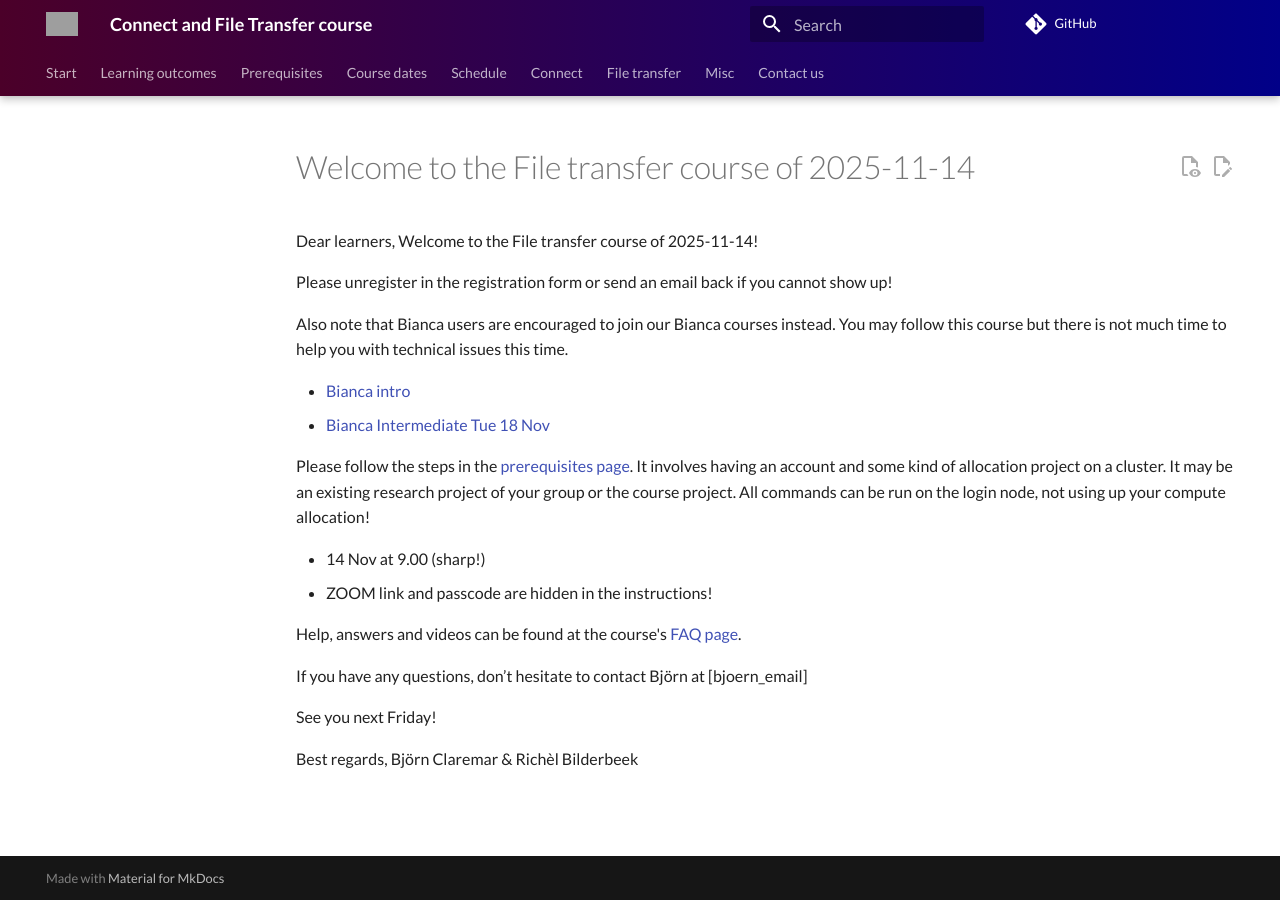
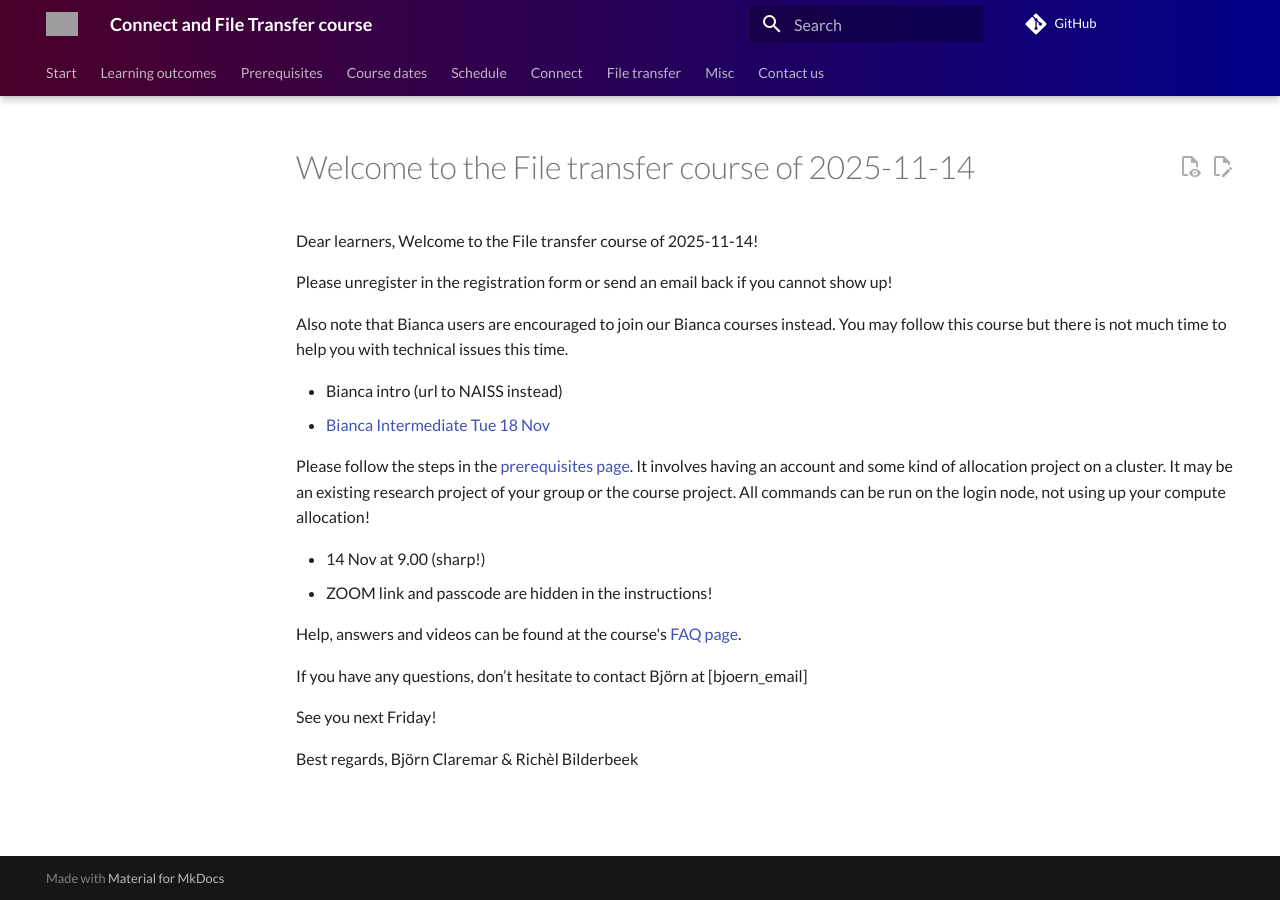
Before and after one commit to UPPMAX/naiss_file_transfer_course, an MkDocs documentation site: the page built from docs/communication/welcome_email_nov2025.md, in a window 1280 px wide. Built offline with MkDocs 1.6.1 and Material for MkDocs 9.7.7, drawn with Linux system fonts in a browser that asks for light colours; comment, search, counter and statistics services are not loaded; grey boxes are pictures that could not be loaded.

Commit message:
welcome_email_nov2025.md fix link

```diff
--- a/docs/communication/welcome_email_nov2025.md
+++ b/docs/communication/welcome_email_nov2025.md
@@ -9,7 +9,7 @@ Please unregister in the registration form or send an email back if you cannot s
 
 Also note that Bianca users are encouraged to join our Bianca courses instead. You may follow this course but there is not much time to help you with technical issues this time.
 
-- [Bianca intro](https://docs.uppmax.uu.se/courses_workshops/bianca_intro/)
+- Bianca intro (url to NAISS instead)
 - [Bianca Intermediate Tue 18 Nov](https://docs.uppmax.uu.se/courses_workshops/bianca_intermediate/)
 
 Please follow the steps in the [prerequisites page](https://uppmax.github.io/naiss_file_transfer_course/prereqs/).
```
